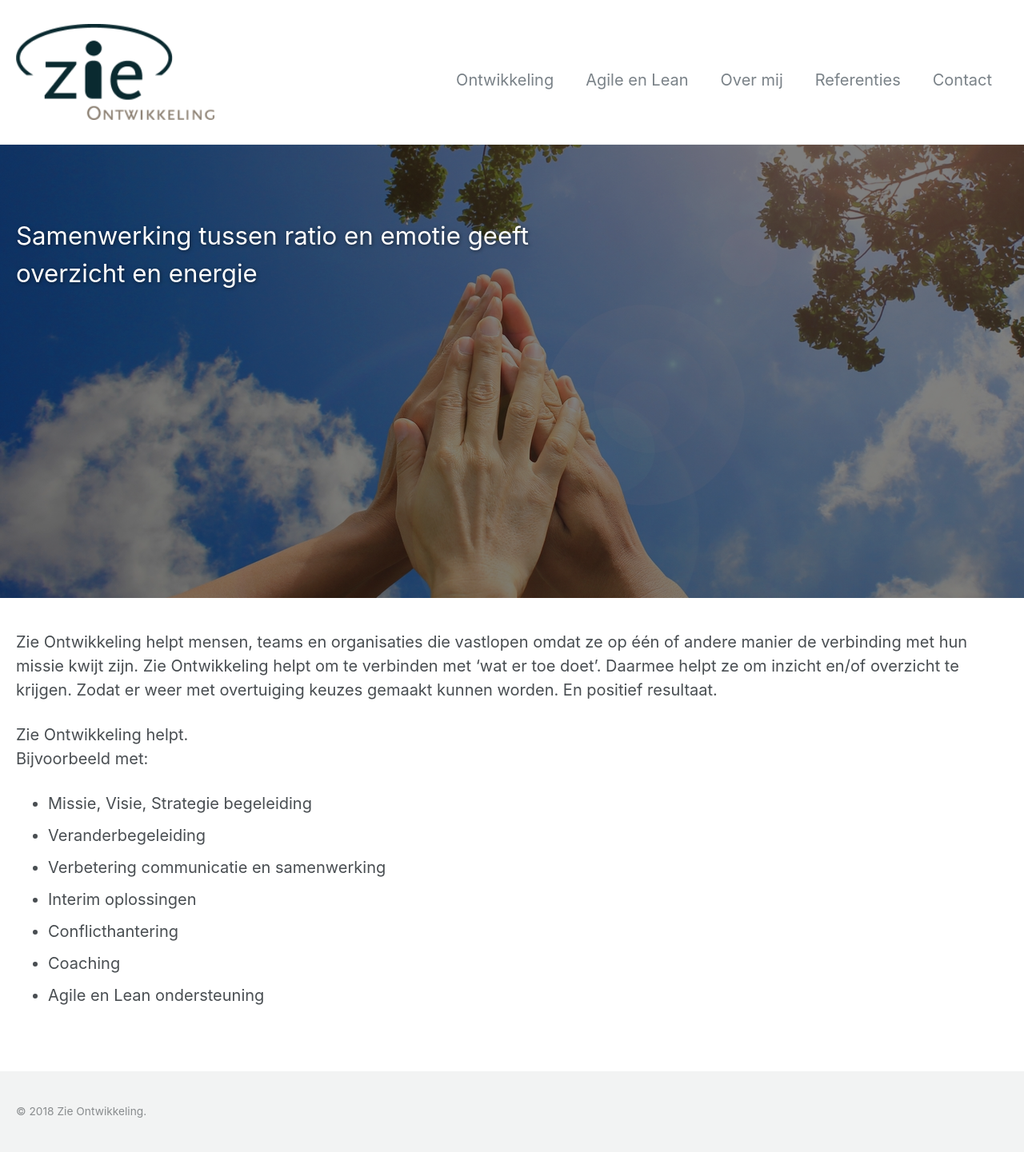
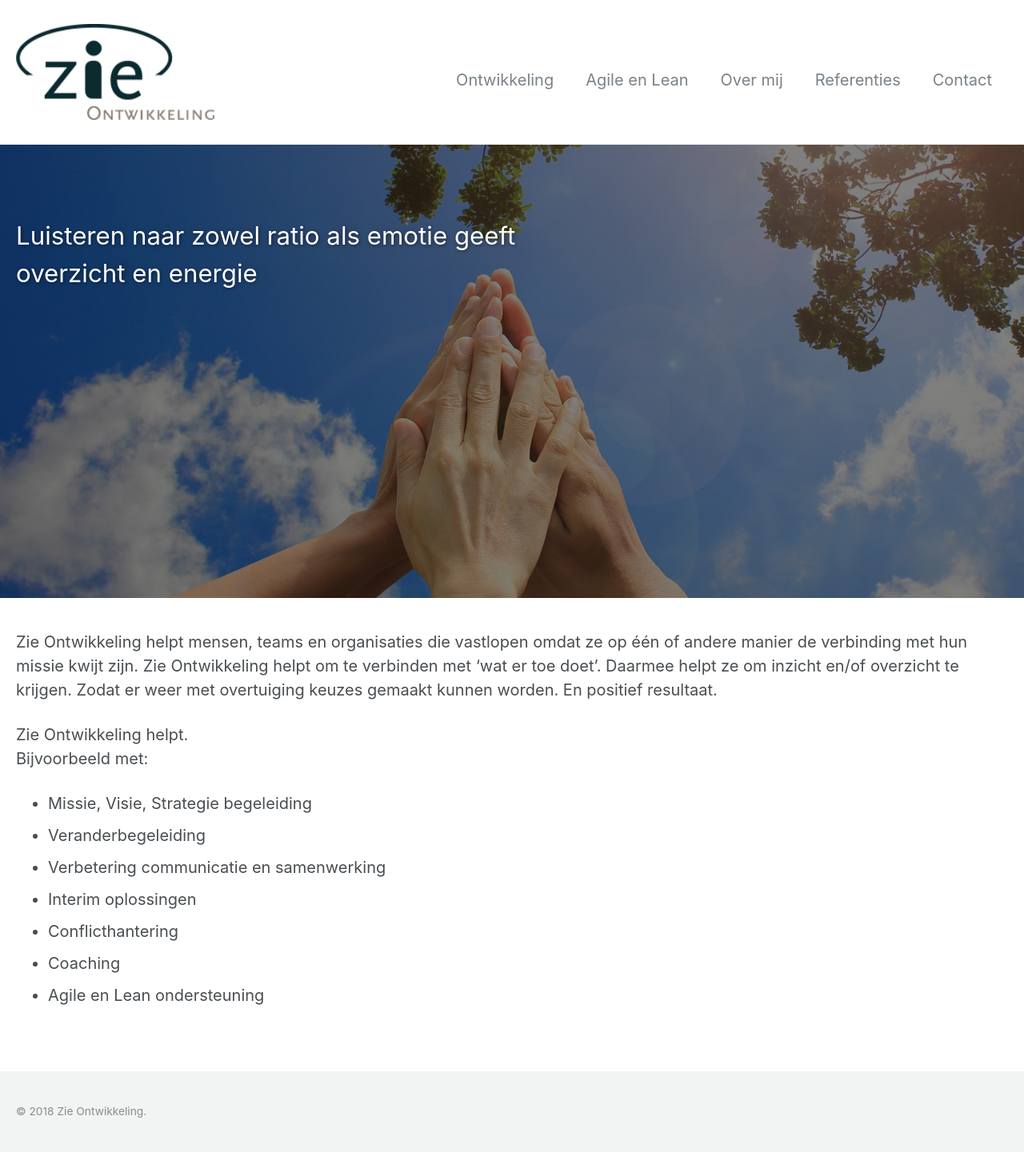
Before and after one commit to twinmum1/zie-ontwikkeling, a Jekyll site: the page built from index.md, in a window 1280 px wide. Shown: the whole page at 80% size. Built offline with Jekyll 4.4.1, drawn with Linux system fonts in a browser that asks for light colours.

Commit message:
Update index.md
Luisteren naar zowel ratio als emotie geeft overzicht en energie

```diff
--- a/index.md
+++ b/index.md
@@ -6,7 +6,7 @@ header:
   overlay_color: "#000"
   overlay_filter: "0.5"
   overlay_image: /assets/images/zie-home-web-min.jpg
-excerpt: "Samenwerking tussen ratio en emotie geeft overzicht en energie
+excerpt: "Luisteren naar zowel ratio als emotie geeft overzicht en energie
 <br>
 <br>
 <br>
```
